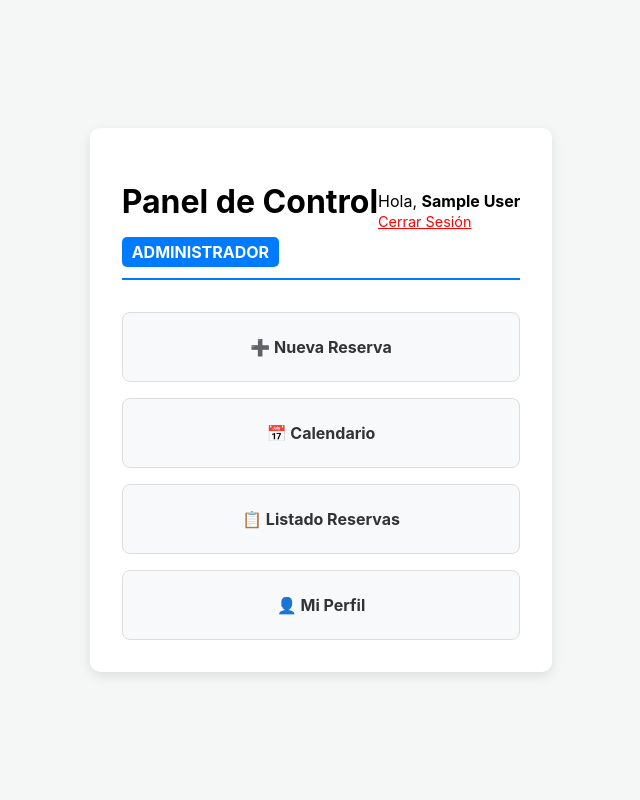
After one commit to Code4Events-DAW-FP-UOC/p02-app-reservas-transfers-php, a PHP site: template src/views/admin/dashboard.php in a window 1280 px wide. The commit adds this page. Shown: the whole page, without its empty margins (319-959 px from the left). Run offline with PHP 8.4, Linux system fonts and the light colour scheme; the template is opened without the code that fills it, so the values that code supplies are empty; the visitor is signed in with stand-in values (Sample User, id 1).

Commit message:
Sistema de rols admin/particular diferenciats i funcionant

```diff
--- /dev/null
+++ b/src/views/admin/dashboard.php
@@ -0,0 +1,37 @@
+<!DOCTYPE html>
+<html lang="es">
+<head>
+    <meta charset="UTF-8">
+    <title>Admin - Isla Transfers</title>
+    <link rel="stylesheet" href="/public/css/style.css">
+    <style>
+        .dashboard-container { max-width: 800px; margin: 2rem auto; padding: 2rem; background: white; border-radius: 10px; box-shadow: 0 4px 12px rgba(0,0,0,0.1); }
+        .header { display: flex; justify-content: space-between; align-items: center; border-bottom: 2px solid #007bff; padding-bottom: 1rem; margin-bottom: 2rem;}
+        .role-badge { background: #007bff; color: white; padding: 5px 10px; border-radius: 5px; font-weight: bold; }
+        .menu-grid { display: grid; grid-template-columns: repeat(auto-fit, minmax(200px, 1fr)); gap: 1rem; }
+        .menu-item { background: #f8f9fa; padding: 1.5rem; border: 1px solid #ddd; border-radius: 8px; text-align: center; text-decoration: none; color: #333; font-weight: bold; transition: 0.3s; }
+        .menu-item:hover { background: #007bff; color: white; transform: translateY(-3px); }
+    </style>
+</head>
+<body>
+    <div class="dashboard-container">
+        <div class="header">
+            <div>
+                <h1>Panel de Control</h1>
+                <span class="role-badge">ADMINISTRADOR</span>
+            </div>
+            <div>
+                Hola, <strong><?php echo htmlspecialchars($_SESSION['user_name']); ?></strong>
+                <br><a href="/logout" style="color: red; font-size: 0.9rem;">Cerrar Sesión</a>
+            </div>
+        </div>
+
+        <div class="menu-grid">
+            <a href="/admin/reserva/nueva" class="menu-item">➕ Nueva Reserva</a>
+            <a href="/admin/calendario" class="menu-item">📅 Calendario</a>
+            <a href="/admin/reservas" class="menu-item">📋 Listado Reservas</a>
+            <a href="/perfil" class="menu-item">👤 Mi Perfil</a>
+        </div>
+    </div>
+</body>
+</html>
```
Also changed, not shown: src/controllers/AuthController.php (+11 -6 lines), src/index.php (+42 -13 lines), src/views/particular/dashboard.php (added, +36 -0 lines).
